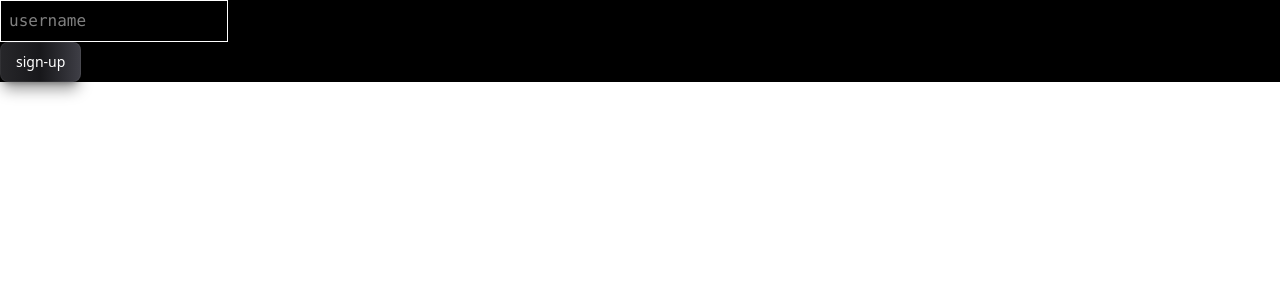
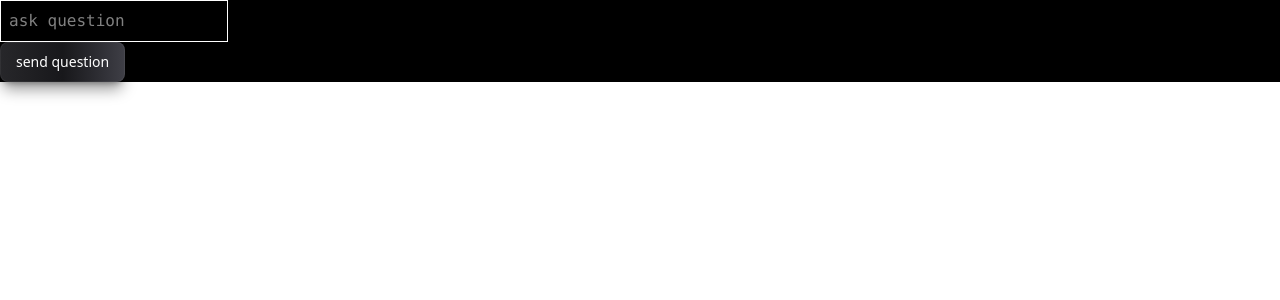
Before and after one commit to Arshadx9/Zentra, a React (Vite) app in the folder frontend/: page /chat/1 in a window 1280 px wide. Shown: the top 300 px of the page. Built offline with nearby package versions, Linux system fonts and the light colour scheme.

Commit message:
made changes in main file

```diff
--- a/frontend/src/pages/Chat.tsx
+++ b/frontend/src/pages/Chat.tsx
@@ -27,9 +27,9 @@ const[answer , setanswer] = useState("")
 
 
 return(
-    <div className="bg-black">
-    <Input ref={inputRef} placeholder="username" className="border p-2 font-mono  text-white" />
-          <Button onClick={sendques} variant="primary" size="md" text="sign-up" loading={false} />
+    <div className="bg-black ">
+    <Input ref={inputRef} placeholder="ask question" className="border p-2 font-mono  text-white" />
+          <Button onClick={sendques} variant="primary" size="md" text="send question" loading={false} />
     {answer && <p className="text-white">{answer}</p>}
     </div>
 )
```
Also changed, not shown: 1 other file (tests, documents, lock files or other folders).
